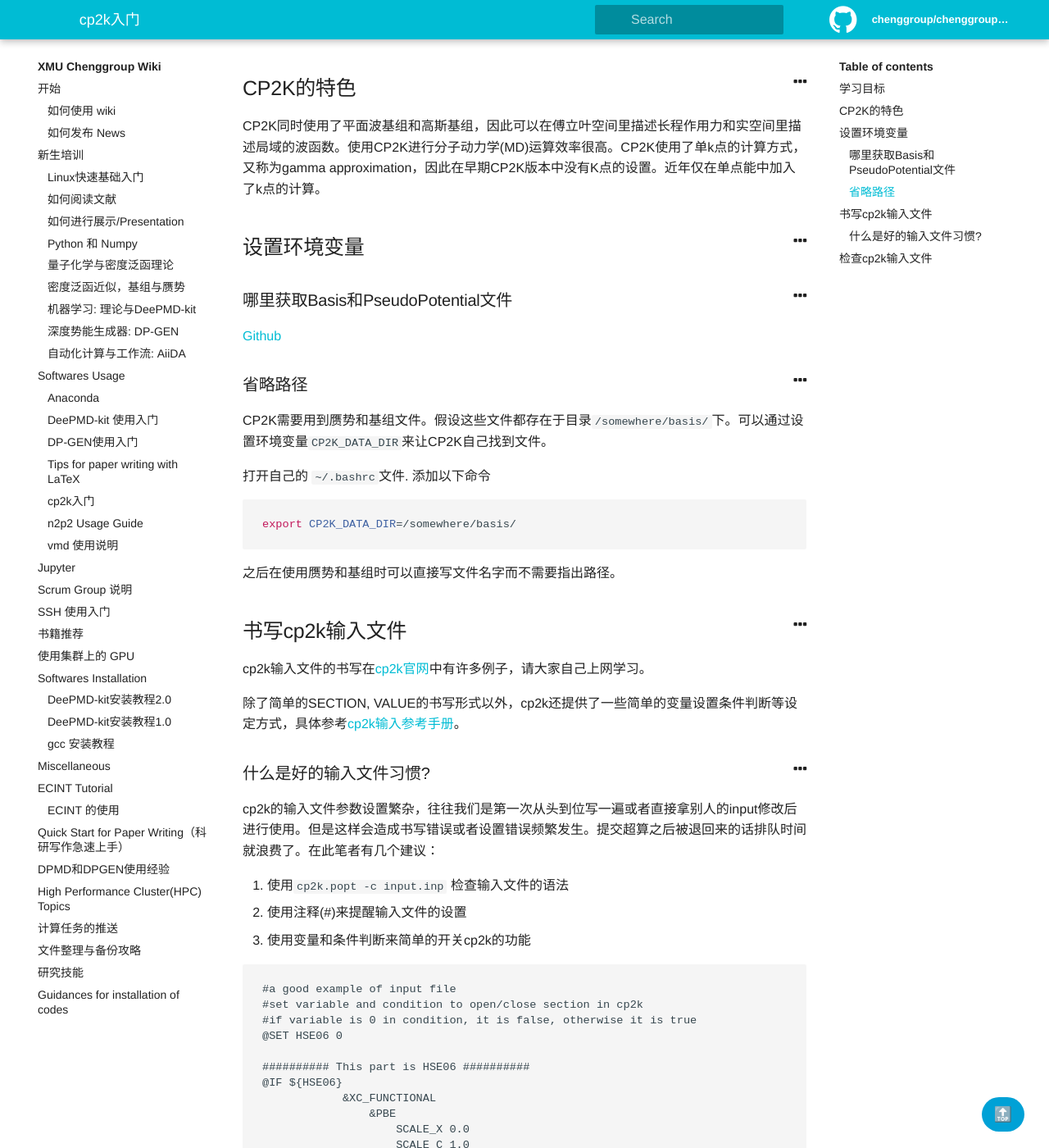
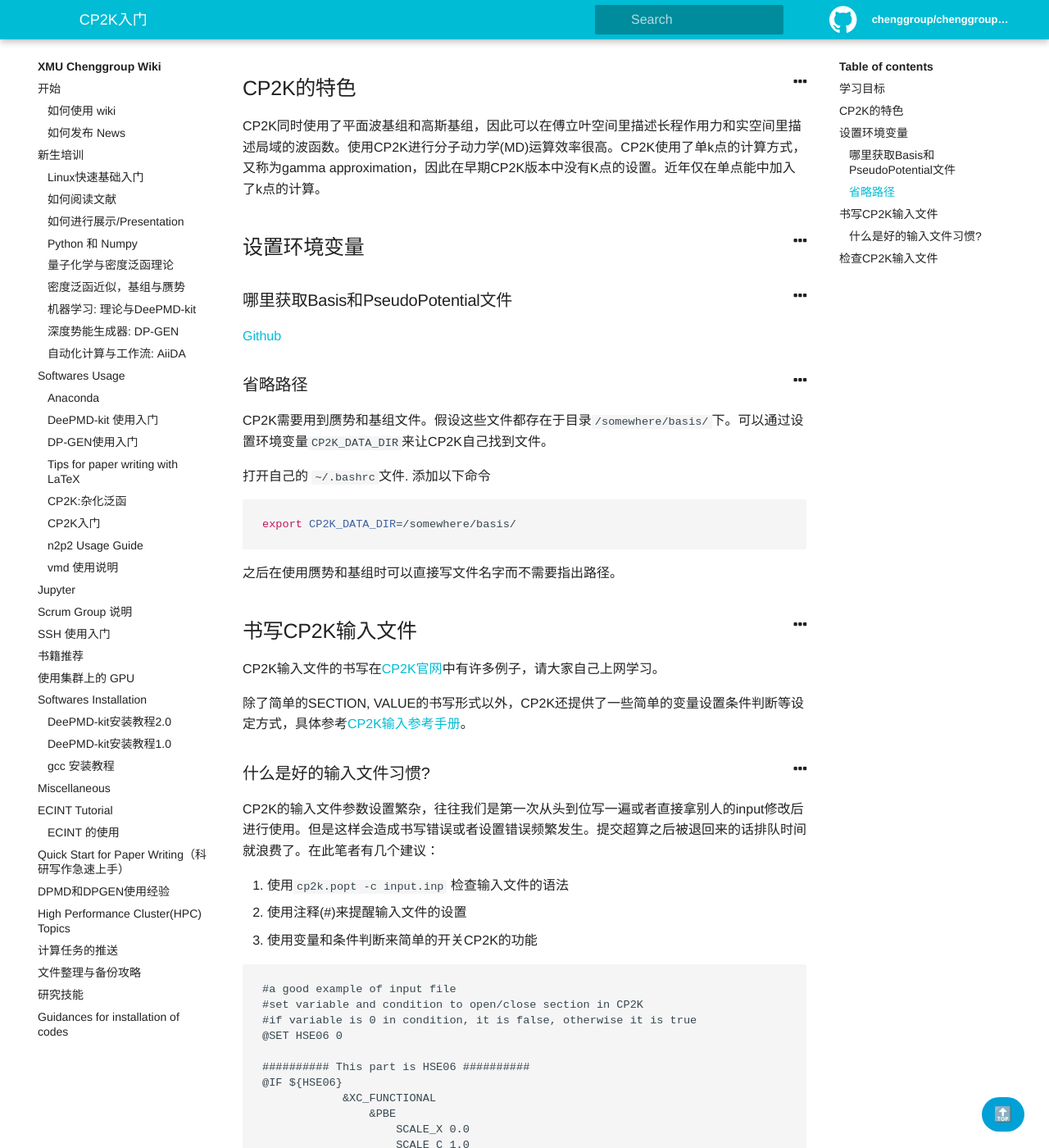
Before and after one commit to chenggroup/chenggroup.github.io, a Jekyll site: the page built from _wiki/Softwares Usage/cp2k.md, in a window 1280 px wide and 1400 px high, scrolled down 373 px. Shown: the whole window at 82% size. Built offline with Jekyll 4.4.1, drawn with Linux system fonts in a browser that asks for light colours; some of the changed text lies outside the part shown.

````diff
--- a/_wiki/Softwares Usage/cp2k.md
+++ b/_wiki/Softwares Usage/cp2k.md
@@ -1,16 +1,16 @@
 ---
-title: cp2k入门
+title: CP2K入门
 authors: Yongbin Zhuang
 
 ---
 
-# cp2k 入门
+# CP2K 入门
 
 ## 学习目标
 
-- 设置cp2k环境变量
-- 书写cp2k的输入文件
-- 检查cp2k输入文件input.inp
+- 设置CP2K环境变量
+- 书写CP2K的输入文件
+- 检查CP2K输入文件input.inp
 - 单点能计算
 - 结构优化
 - 分子动力学
@@ -23,7 +23,7 @@ CP2K同时使用了平面波基组和高斯基组，因此可以在傅立叶空
 
 ### 哪里获取Basis和PseudoPotential文件
 
-[Github](https://github.com/cp2k/cp2k/tree/master/data)
+[Github](https://github.com/CP2K/CP2K/tree/master/data)
 
 ### 省略路径
 
@@ -37,23 +37,23 @@ export CP2K_DATA_DIR=/somewhere/basis/
 
 之后在使用赝势和基组时可以直接写文件名字而不需要指出路径。
 
-## 书写cp2k输入文件
+## 书写CP2K输入文件
 
-cp2k输入文件的书写在[cp2k官网](https://www.cp2k.org/howto)中有许多例子，请大家自己上网学习。
+CP2K输入文件的书写在[CP2K官网](https://www.CP2K.org/howto)中有许多例子，请大家自己上网学习。
 
-除了简单的SECTION, VALUE的书写形式以外，cp2k还提供了一些简单的变量设置条件判断等设定方式，具体参考[cp2k输入参考手册](https://manual.cp2k.org/cp2k-6_1-branch/index.html)。
+除了简单的SECTION, VALUE的书写形式以外，CP2K还提供了一些简单的变量设置条件判断等设定方式，具体参考[CP2K输入参考手册](https://manual.CP2K.org/CP2K-6_1-branch/index.html)。
 
 ### 什么是好的输入文件习惯?
 
-cp2k的输入文件参数设置繁杂，往往我们是第一次从头到位写一遍或者直接拿别人的input修改后进行使用。但是这样会造成书写错误或者设置错误频繁发生。提交超算之后被退回来的话排队时间就浪费了。在此笔者有几个建议：
+CP2K的输入文件参数设置繁杂，往往我们是第一次从头到位写一遍或者直接拿别人的input修改后进行使用。但是这样会造成书写错误或者设置错误频繁发生。提交超算之后被退回来的话排队时间就浪费了。在此笔者有几个建议：
 
 1. 使用`cp2k.popt -c input.inp` 检查输入文件的语法
 2. 使用注释(#)来提醒输入文件的设置
-3. 使用变量和条件判断来简单的开关cp2k的功能
+3. 使用变量和条件判断来简单的开关CP2K的功能
 
 ```
 #a good example of input file
-#set variable and condition to open/close section in cp2k
+#set variable and condition to open/close section in CP2K
 #if variable is 0 in condition, it is false, otherwise it is true
 @SET HSE06 0
 
@@ -96,9 +96,9 @@ cp2k的输入文件参数设置繁杂，往往我们是第一次从头到位写
 
 
 
-## 检查cp2k输入文件
+## 检查CP2K输入文件
 
-在服务器上，需要通过`module load cp2k/版本号` 来启动cp2k软件。Load后，可以使用cp2k.popt命令，这是CP2K软件的主要程序。
+在服务器上，需要通过`module load CP2K/版本号` 来启动CP2K软件。Load后，可以使用`cp2k.popt`命令，这是CP2K软件的主要程序。
 
 CP2K的计算运行是
 
@@ -114,4 +114,4 @@ cp2k.popt input.inp > output
 cp2k.popt -c input.inp
 ```
 
-{% include alert.html type="warning" content="cp2k.popt -c 仅检查是否有语法错误，实际运行的错误不会检查出来" %}
+{% include alert.html type="warning" content="CP2K.popt -c 仅检查是否有语法错误，实际运行的错误不会检查出来" %}
````
Also changed, not shown: _wiki/Softwares Usage/cp2k-hf.md (added, +164 -0 lines).
